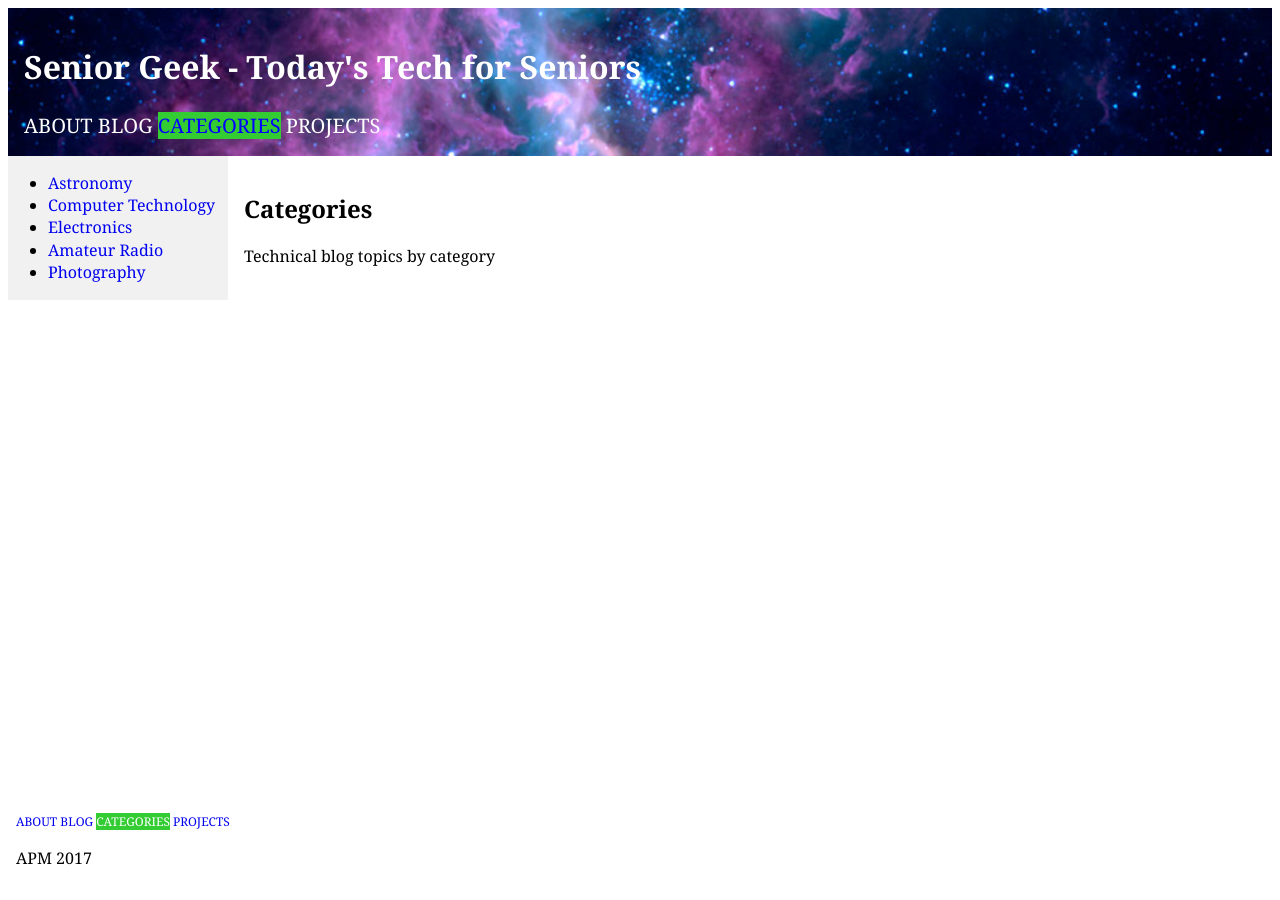
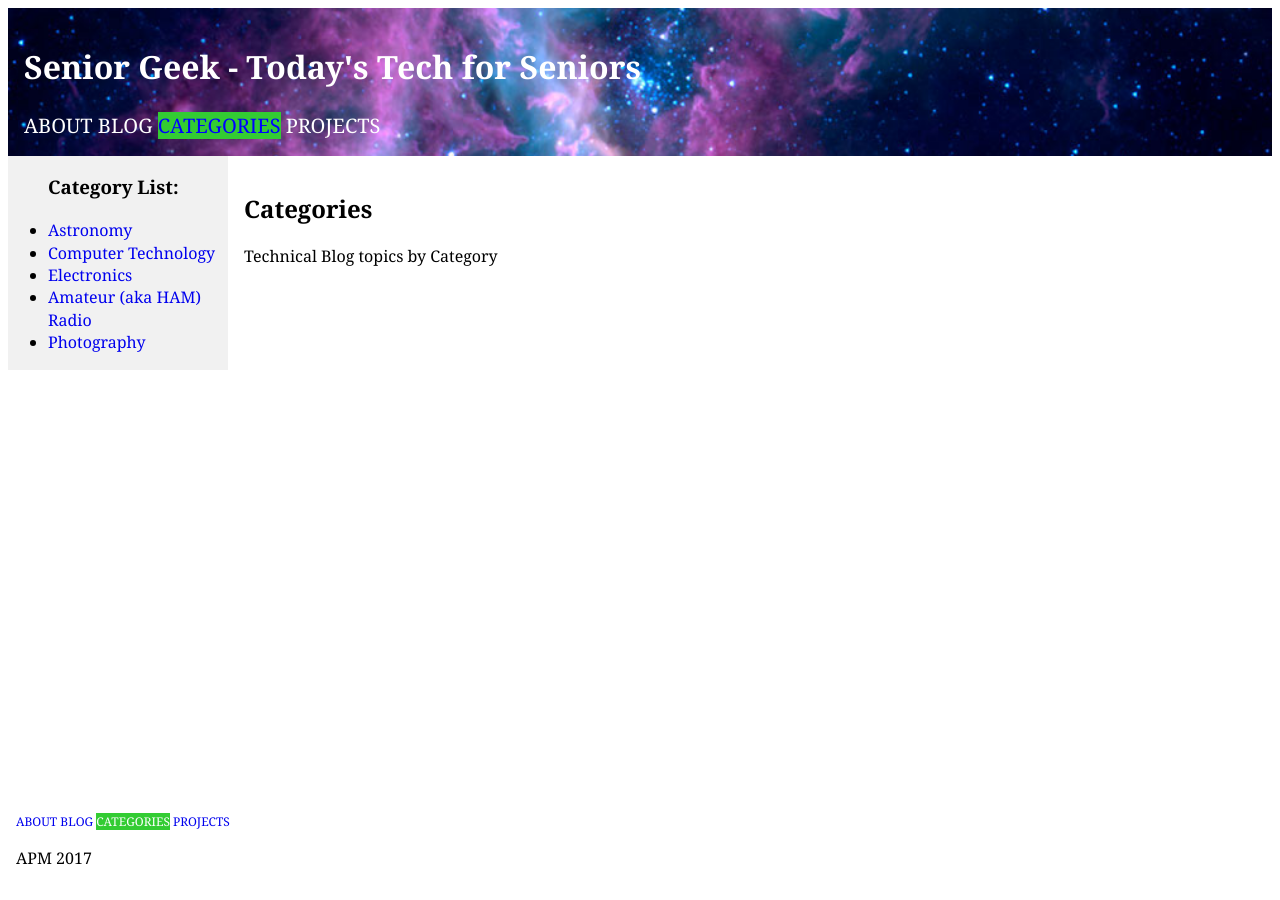
Before and after one commit to Senior-Geek/senior-geek, a Jekyll site: the page built from category/index.html, in a window 1280 px wide. Built offline with Jekyll 4.4.1, drawn with Linux system fonts in a browser that asks for light colours.

Commit message:
added category data file

```diff
--- a/_includes/inc-nav-cat.html
+++ b/_includes/inc-nav-cat.html
@@ -1,15 +1,11 @@
 
 <nav class="nav-side" >
     <ul>
-        <li><a href="{{site.baseurl}}/category/cat-astronomy/"
-            {% if page.url contains 'astronomy' %}class="active"{% endif %}>Astronomy</a></li>
-        <li><a href="{{site.baseurl}}/category/cat-computer/"
-            {% if page.url contains 'computer' %}class="active"{% endif %}>Computer Technology</a></li>
-        <li><a href="{{site.baseurl}}/category/cat-electronics/"
-            {% if page.url contains 'electronics' %}class="active"{% endif %}>Electronics</a></li>
-        <li><a href="{{site.baseurl}}/category/cat-ham/"
-            {% if page.url contains 'ham' %}class="active"{% endif %}>Amateur Radio</a></li>
-        <li><a href="{{site.baseurl}}/category/cat-photography/"
-            {% if page.url contains 'photography' %}class="active"{% endif %}>Photography</a></li>
+        <h3>Category List:</h3>
+        {% for entry in site.data.data-cat %}
+            <li><a href="{{site.baseurl}}/category/cat-{{entry.cat}}/"
+                {% if page.url contains '{{entry.cat}}' %}class="active"{% endif %}>{{entry.cat-name}}
+            </a></li>
+        {% endfor %}
     </ul>
 </nav>
--- a/category/index.html
+++ b/category/index.html
@@ -3,4 +3,4 @@ layout: layout-cat
 ---
 
     <h1>Categories</h1>
-    <p>Technical blog topics by category</p>
+    <p>Technical Blog topics by Category</p>
```
Also changed, not shown: _data/data-cat.yml (added, +14 -0 lines).
